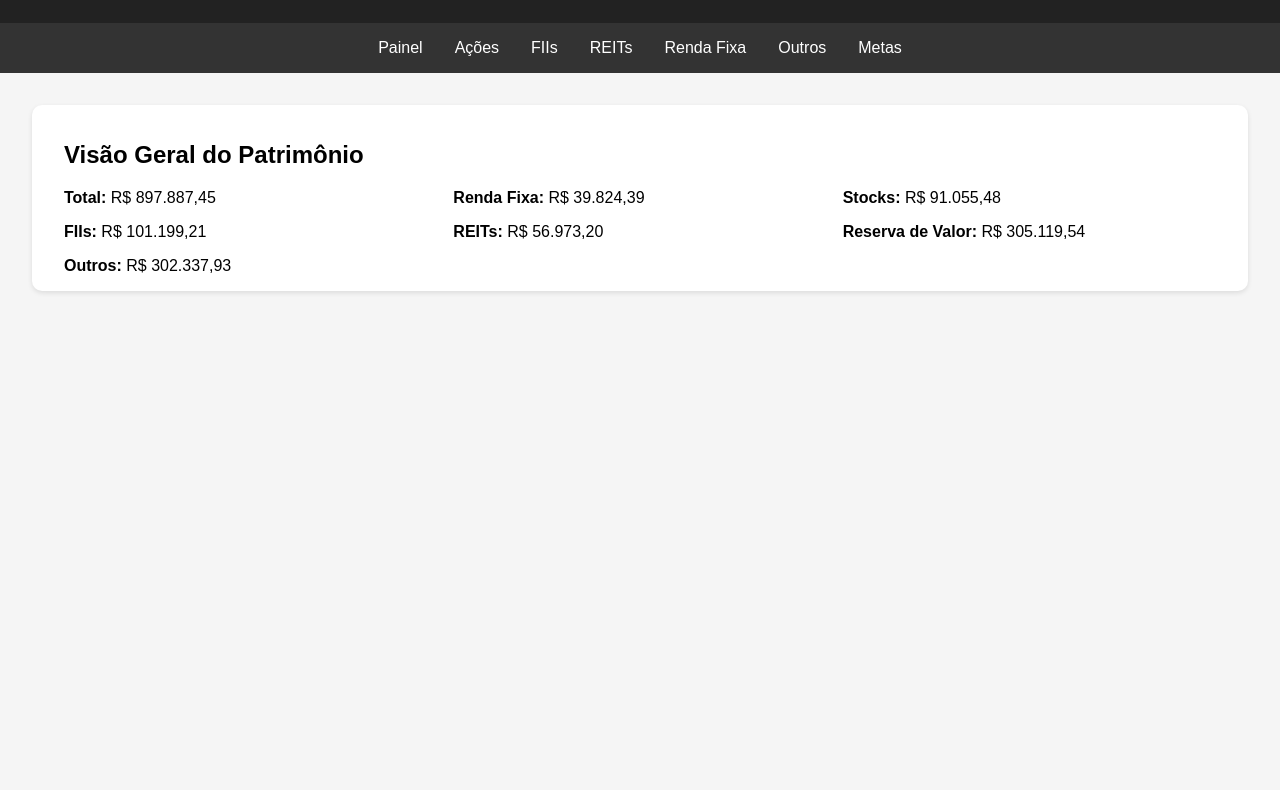
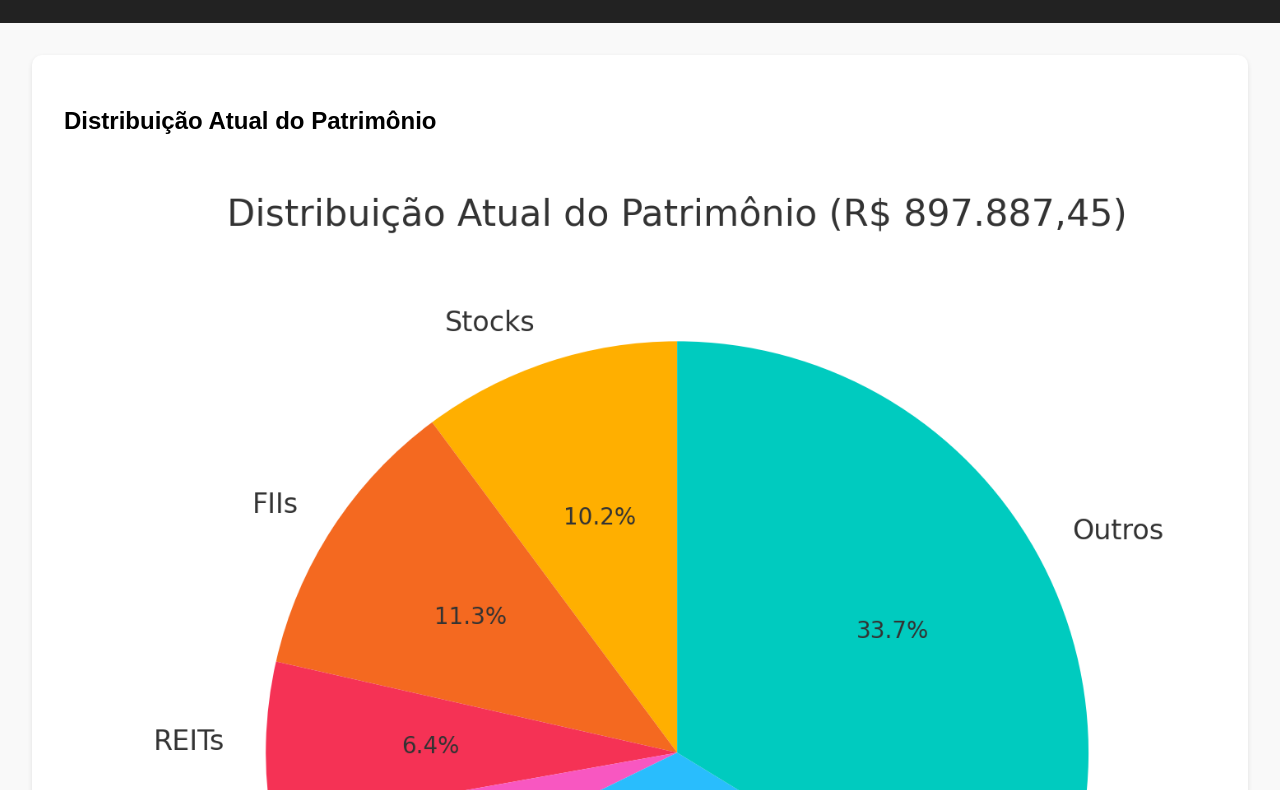
Before and after one commit to puravida31/alertas-tech, a plain HTML site: page index.html in a window 1280 px wide. Shown: the part 90-880 px from the top of the page. Before the commit the page ends 800 px from the top, so only its background shows below. Drawn offline with Linux system fonts and the light colour scheme.

Commit message:
Add files via upload

```diff
--- a/index.html
+++ b/index.html
@@ -3,104 +3,42 @@
 <html lang="pt">
 <head>
   <meta charset="UTF-8">
-  <title>Dashboard Financeiro - Liberdade</title>
+  <title>Dashboard Financeiro - v2</title>
   <meta name="viewport" content="width=device-width, initial-scale=1.0">
   <style>
-    body { font-family: Arial, sans-serif; margin: 0; background: #f5f5f5; }
+    body { font-family: Arial, sans-serif; margin: 0; background: #f9f9f9; }
     header { background: #222; color: white; padding: 1rem; text-align: center; }
-    nav { background: #333; display: flex; justify-content: center; }
-    nav a { color: white; padding: 1rem; text-decoration: none; transition: 0.3s; }
-    nav a:hover { background: #555; }
-    section { display: none; padding: 2rem; }
-    section.active { display: block; }
-    .panel { background: white; padding: 1rem 2rem; border-radius: 10px; box-shadow: 0 2px 5px rgba(0,0,0,0.1); margin-bottom: 2rem; }
+    main { padding: 2rem; }
+    .panel { background: white; padding: 2rem; border-radius: 10px; box-shadow: 0 2px 5px rgba(0,0,0,0.1); margin-bottom: 2rem; }
     .grid { display: grid; grid-template-columns: repeat(auto-fit, minmax(280px, 1fr)); gap: 1rem; }
+    img { max-width: 100%; height: auto; border-radius: 10px; }
   </style>
 </head>
 <body>
   <header>
-    <h1>📊 Dashboard da Liberdade Financeira</h1>
+    <h1>📊 Dashboard da Liberdade Financeira – Versão 2.0</h1>
   </header>
-  <nav>
-    <a href="#" onclick="showTab('painel')">Painel</a>
-    <a href="#" onclick="showTab('acoes')">Ações</a>
-    <a href="#" onclick="showTab('fiis')">FIIs</a>
-    <a href="#" onclick="showTab('reits')">REITs</a>
-    <a href="#" onclick="showTab('renda_fixa')">Renda Fixa</a>
-    <a href="#" onclick="showTab('outros')">Outros</a>
-    <a href="#" onclick="showTab('metas')">Metas</a>
-  </nav>
+  <main>
+    <div class="panel">
+      <h2>Distribuição Atual do Patrimônio</h2>
+      <img src="grafico_patrimonio_pizza.png" alt="Distribuição Patrimonial">
+      <p><strong>Total:</strong> R$ 897.887,45</p>
+    </div>
 
-  <main>
-    <section id="painel" class="active">
-      <div class="panel">
-        <h2>Visão Geral do Patrimônio</h2>
-        <div class="grid">
-          <div><strong>Total:</strong> R$ 897.887,45</div>
-          <div><strong>Renda Fixa:</strong> R$ 39.824,39</div>
-          <div><strong>Stocks:</strong> R$ 91.055,48</div>
-          <div><strong>FIIs:</strong> R$ 101.199,21</div>
-          <div><strong>REITs:</strong> R$ 56.973,20</div>
-          <div><strong>Reserva de Valor:</strong> R$ 305.119,54</div>
-          <div><strong>Outros:</strong> R$ 302.337,93</div>
-        </div>
-      </div>
-    </section>
+    <div class="panel">
+      <h2>Metas Financeiras</h2>
+      <ul>
+        <li>🏁 R$ 10.000/mês para você</li>
+        <li>🏠 R$ 2.000/mês para sua mãe</li>
+        <li>💰 Investimento dedicado para mãe: R$ 150.000</li>
+        <li>📈 Aporte mensal atual: R$ 3.000</li>
+      </ul>
+    </div>
 
-    <section id="acoes">
-      <div class="panel">
-        <h2>Detalhamento de Ações</h2>
-        <p>[⚠️ Em construção – será incluído: retorno 2, 5, 10 anos, metas, alertas, etc.]</p>
-      </div>
-    </section>
-
-    <section id="fiis">
-      <div class="panel">
-        <h2>Fundos Imobiliários</h2>
-        <p>[⚠️ Em construção – tabela detalhada de FIIs com comentários]</p>
-      </div>
-    </section>
-
-    <section id="reits">
-      <div class="panel">
-        <h2>REITs</h2>
-        <p>[⚠️ Em construção – dados de mercado e dividendos]</p>
-      </div>
-    </section>
-
-    <section id="renda_fixa">
-      <div class="panel">
-        <h2>Renda Fixa</h2>
-        <p>[⚠️ Em construção – vencimentos, rentabilidade, liquidez]</p>
-      </div>
-    </section>
-
-    <section id="outros">
-      <div class="panel">
-        <h2>Outros Investimentos</h2>
-        <p>[⚠️ Em construção – incluir criptos, startups, etc.]</p>
-      </div>
-    </section>
-
-    <section id="metas">
-      <div class="panel">
-        <h2>Metas Financeiras</h2>
-        <ul>
-          <li>🔹 R$ 10.000/mês para você</li>
-          <li>🔹 R$ 2.000/mês para sua mãe</li>
-          <li>🔹 Investimento dedicado para mãe: R$ 150.000</li>
-          <li>🔹 Aporte mensal atual: R$ 3.000</li>
-        </ul>
-        <p>[⚠️ Em breve: projeções gráficas e estimativas por classe de ativo]</p>
-      </div>
-    </section>
+    <div class="panel">
+      <h2>Próximas Etapas</h2>
+      <p>✔️ Gráficos de evolução<br>✔️ Tabelas detalhadas por classe<br>✔️ Simulador de independência financeira<br>✔️ Exportação em PDF</p>
+    </div>
   </main>
-
-  <script>
-    function showTab(tabId) {
-      document.querySelectorAll('section').forEach(s => s.classList.remove('active'));
-      document.getElementById(tabId).classList.add('active');
-    }
-  </script>
 </body>
 </html>
```
Also changed, not shown: grafico_patrimonio_pizza.png (added).
